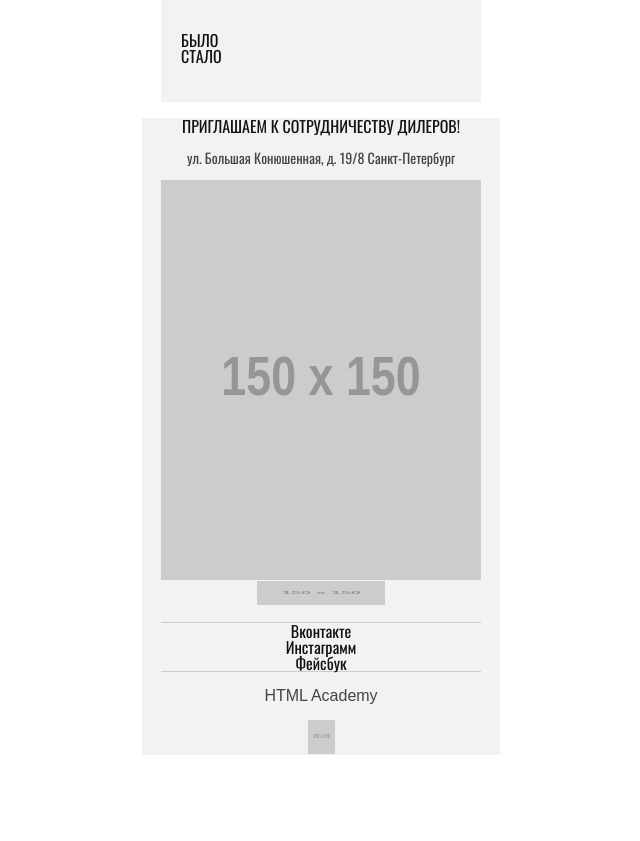
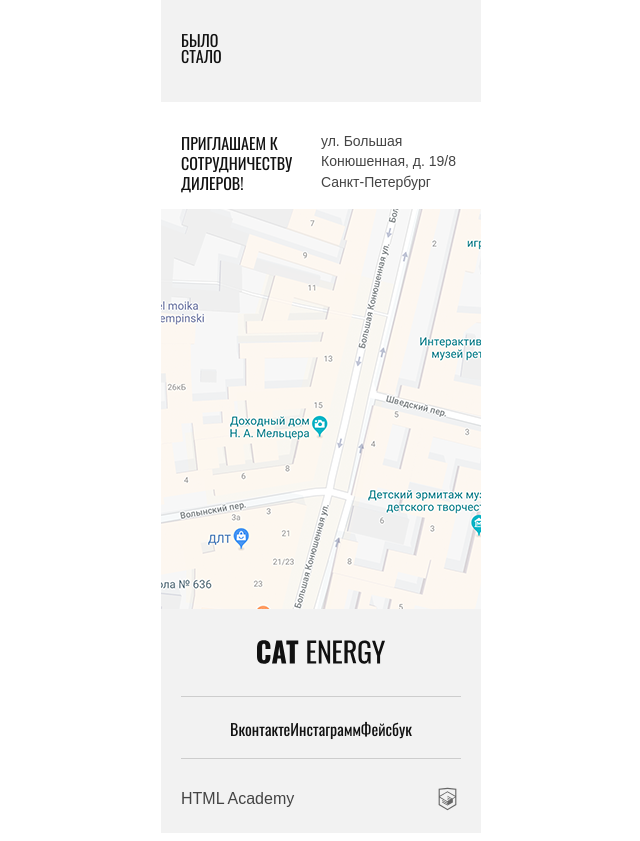
Before and after one commit to Tanya311/1128563-cat-energy-19, a website: page source/index.html in a window 1280 px wide. Shown: the part 2333-3174 px from the top of the page, without its empty margins (319-959 px from the left). Before the commit the page ends 3096 px from the top, so only its background shows below. Drawn offline with nearby package versions, Linux system fonts and the light colour scheme; files that its build step writes are made by us from their sources; placeholder pictures from the web are drawn by us.

Commit message:
fix footer

```diff
--- a/source/index.html
+++ b/source/index.html
@@ -109,11 +109,11 @@
         </p>
       </div>
       <div class="map">
-        <img src="https://via.placeholder.com/150x150" width="320" height="400"  alt="Наш офис расположен по адресу: г. Санкт-Петербург, ул. Большая Конюшенная, д. 19/8">
+        <img src="img/bg-map-mobile@1x.png" width="320" height="400"  alt="Наш офис расположен по адресу: г. Санкт-Петербург, ул. Большая Конюшенная, д. 19/8">
       </div>
       <div class="page-footer__wrapper">
         <a class="page-footer__logo" href="#">
-          <img class="page-footer__logo-image" src="https://via.placeholder.com/150x150" width="128" height="24" alt="Логотип интернет магазина Кэт энерджи">
+          <img class="page-footer__logo-image" src="img/logo-footer.svg" width="128" height="24" alt="Логотип интернет магазина Кэт энерджи">
         </a>
         <ul class="page-footer__social social">
           <li class="social__item">
@@ -129,7 +129,9 @@
         <div class="page-footer__copyright copyright">
           <p class="copyright__text">HTML Academy</p>
           <a class="copyright__link" href="https://htmlacademy.ru/intensive/adaptive">
-            <img class="copyright__logo" src="https://via.placeholder.com/150x150" width="27" height="34" alt="Логотип HTML Academy">
+            <svg xmlns="http://www.w3.org/2000/svg" viewBox="0 0 60 60" width="27px" height="34px">
+              <path fill="#2E368F" d="M30.2 5h-.2l-19.7 2.1v36.2l19.7 11.7 19.7-11.7v-36.2l-19.5-2.1zm17 36.8l-17.2 10.2-17.2-10.2v-14.8l17.1 10.2v1.8l-11.7-7v1.8l11.8 7.1v1.9l-11.8-7v1.8l11.8 7 11.9-7.1v-7.6l5.3-3.2v15.1zm-.1-17l-4.7 2.8-2.2 1.3-10.3-6.1v1.8l8.8 5.3h-.1l-.2.1-1.3.7-7.3-4.3v1.8l5.8 3.4-1.4.9-4.3-2.6v1.8l2.9 1.7-2.9 1.7-17-10.1 17-10.2 17.2 10zm.1-1.8l-17.3-10.2-17.1 10.2v-13.6l17.2-1.8 17.2 1.8v13.6z"/>
+            </svg>
           </a>
         </div>
       </div>
--- a/source/sass/blocks/page-footer.scss
+++ b/source/sass/blocks/page-footer.scss
@@ -1,24 +1,50 @@
 .page-footer {
-  padding-left: 19px;
-  padding-right: 19px;
+  margin-left: auto;
+  margin-right: auto;
+  padding-bottom: 10px;
+
   background-color: #f2f2f2;
   color: #444444;
   width: 320px;
-  margin-left: auto;
-  margin-right: auto;
+}
+
+.contacts {
+  display: flex;
+  justify-content: space-between;
+  padding-top: 15px;
+  padding-left: 20px;
+  padding-right: 20px;
+  text-align: left;
+  background-color: #ffffff;
 }
 
 .contacts__description {
+  width: 123px;
   color: #111111;
   text-transform: uppercase;
+  line-height: 1.25em;
 }
 
 .contacts__address {
+  width: 140px;
+  font-family: "Arial", sans-serif;
   font-size: 14px;
+  line-height: 1.43em;
+}
+
+.page-footer__wrapper {
+  padding-left: 20px;
+  padding-right: 20px;
+  padding-top: 30px;
 }
 
 .social {
+  display: flex;
+  justify-content: center;
+  padding-top: 24px;
+  padding-bottom: 21px;
   list-style: none;
+  margin-top: 31px;
   padding-left: 0;
   border-bottom: 1px solid #cdcdcd;
   border-top: 1px solid #cdcdcd;
@@ -29,6 +55,16 @@
   color: #111111;
 }
 
+.copyright {
+  display: flex;
+  justify-content: space-between;
+  align-items: center;
+}
+
 .copyright__text {
   font-family: "Arial", sans-serif;
 }
+
+.copyright__link path {
+  fill: #666666;
+}
```
